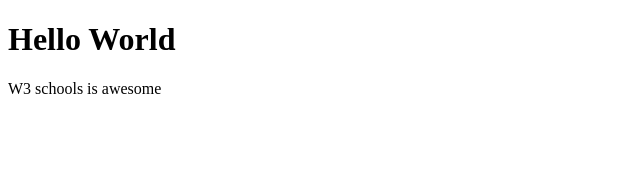
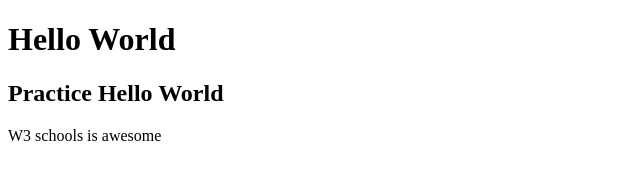
Before and after one commit to csesabbir/DemoProject, a plain HTML site: page index.html in a window 1280 px wide. Shown: the whole page, without its empty margins (0-640 px from the left). Drawn offline with Linux system fonts and the light colour scheme.

Commit message:
heading add

```diff
--- a/index.html
+++ b/index.html
@@ -7,6 +7,8 @@
 </head>
 <body>
     <h1>Hello World</h1>
+    <h2>Practice Hello World</h2>
     <p>W3 schools is awesome</p>
+
 </body>
 </html>
```
